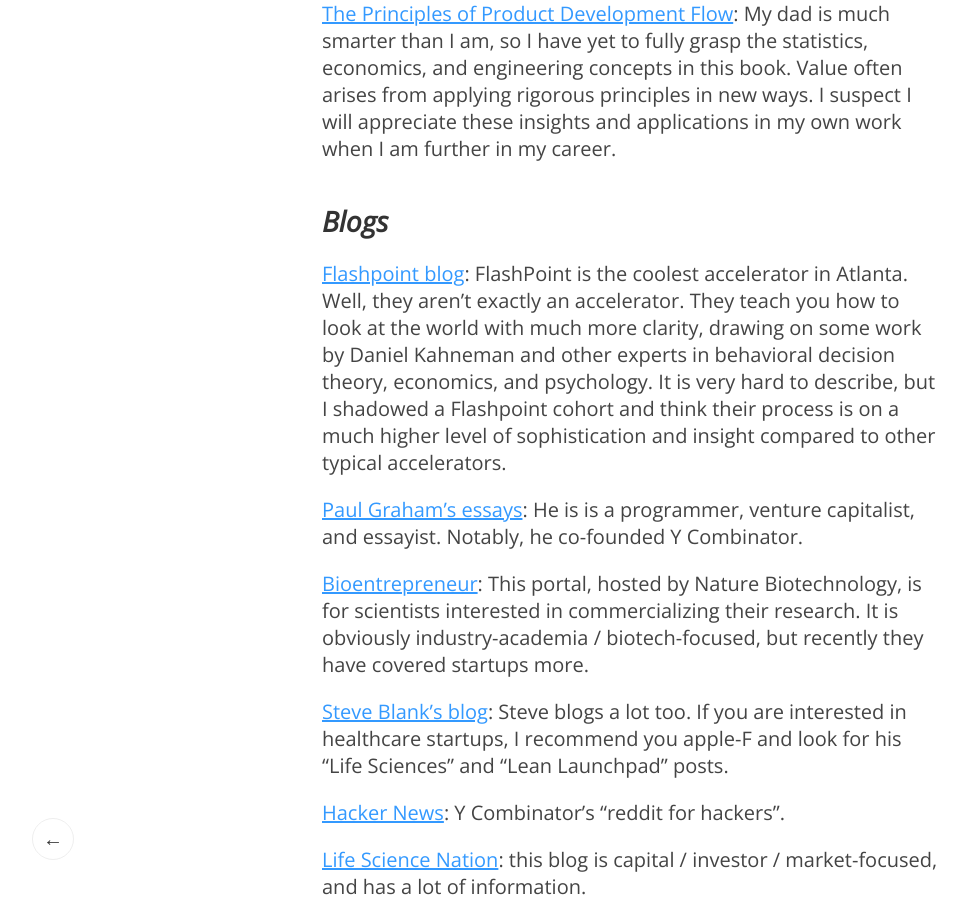
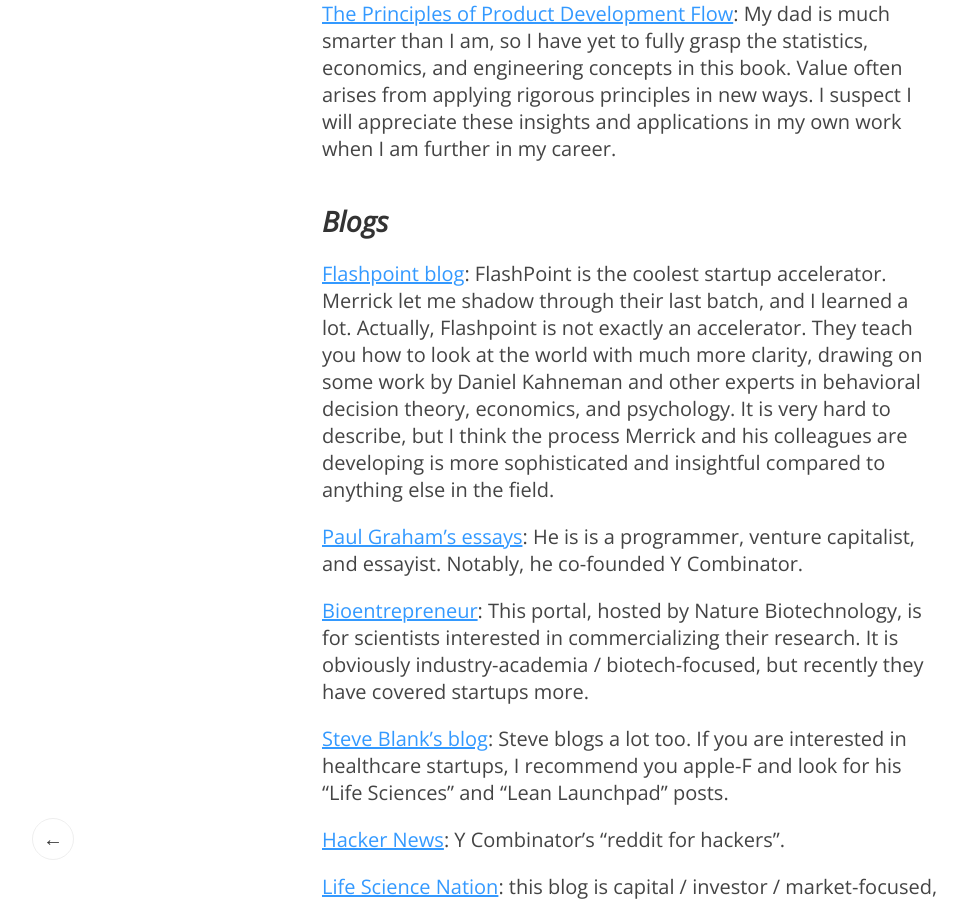
Before and after one commit to erikr/erikr.github.io, a Jekyll site: the page built from _posts/2014-08-26-startup-reading.md, in a window 1280 px wide and 900 px high, scrolled down 1091 px. Shown: the whole window, without its empty margins (8-975 px from the left). Built offline with Jekyll 4.4.1, drawn with Linux system fonts in a browser that asks for light colours; some of the changed text lies outside the part shown.

Commit message:
changes to blog

```diff
--- a/_posts/2014-08-26-startup-reading.md
+++ b/_posts/2014-08-26-startup-reading.md
@@ -21,7 +21,7 @@
 
 ##Blogs
 
-[Flashpoint blog](http://flashpoint.gatech.edu/blog/): FlashPoint is the coolest accelerator in Atlanta. Well, they aren't exactly an accelerator. They teach you how to look at the world with much more clarity, drawing on some work by Daniel Kahneman and other experts in behavioral decision theory, economics, and psychology. It is very hard to describe, but I shadowed a Flashpoint cohort and think their process is on a much higher level of sophistication and insight compared to other typical accelerators.
+[Flashpoint blog](http://flashpoint.gatech.edu/blog/): FlashPoint is the coolest startup accelerator. Merrick let me shadow through their last batch, and I learned a lot. Actually, Flashpoint is not exactly an accelerator. They teach you how to look at the world with much more clarity, drawing on some work by Daniel Kahneman and other experts in behavioral decision theory, economics, and psychology. It is very hard to describe, but I think the process Merrick and his colleagues are developing is more sophisticated and insightful compared to anything else in the field.
 
 [Paul Graham's essays](http://www.paulgraham.com/articles.html): He is is a programmer, venture capitalist, and essayist. Notably, he co-founded Y Combinator.
 
```
Also changed, not shown: other parts of _posts/2014-08-26-startup-reading.md (+1 -1 lines).
